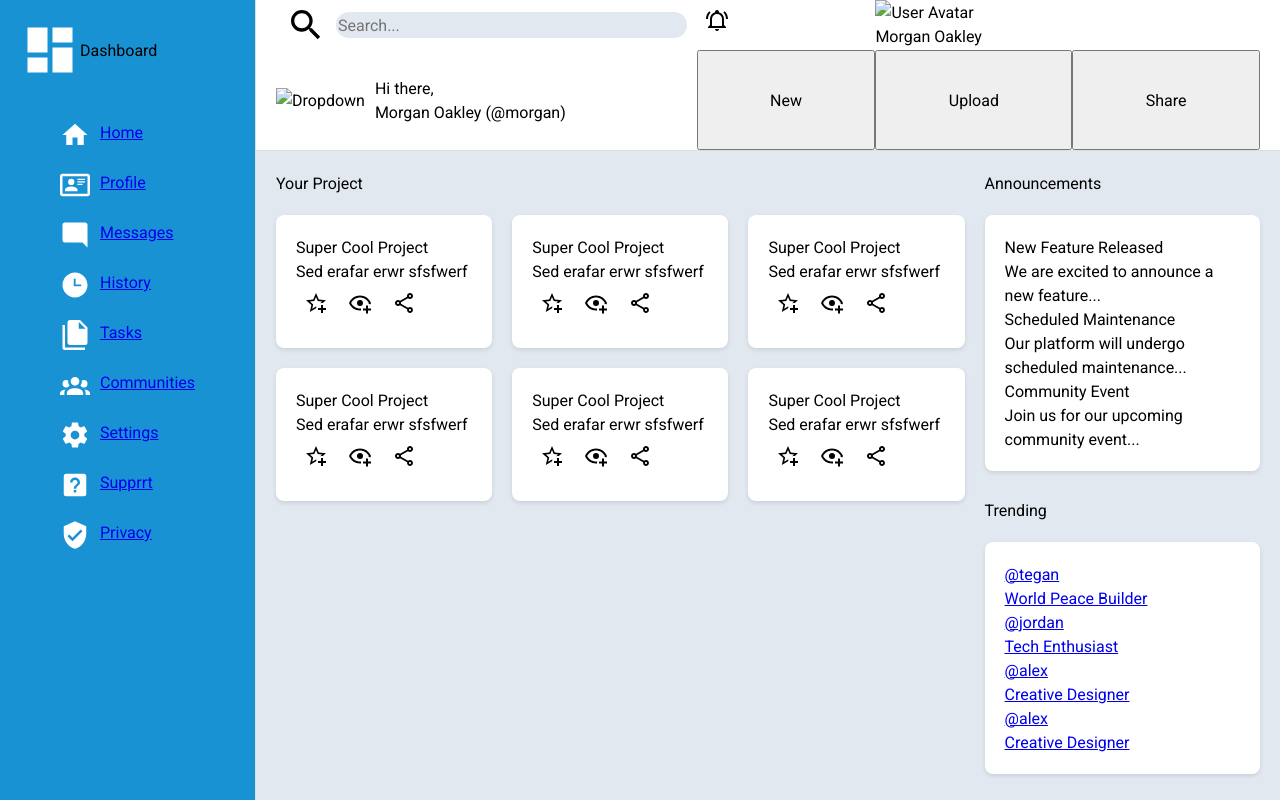
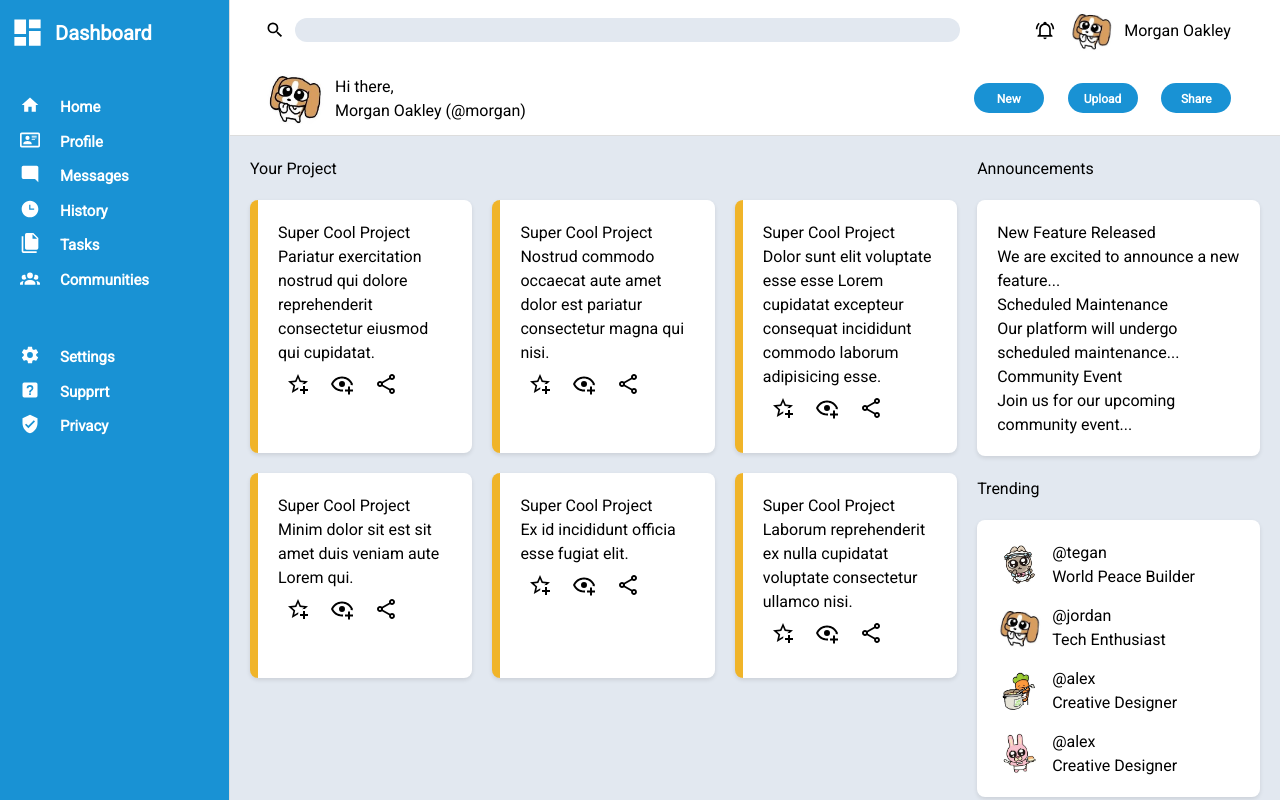
Before and after one commit to 807376899/odin-Admin-Dashboard, a plain HTML site: page index.html in a window 1280 px wide. Drawn offline with Linux system fonts and the light colour scheme.

Commit message:
change sidebar layout and add avatar images

```diff
--- a/index.html
+++ b/index.html
@@ -57,23 +57,26 @@
       <div class="header">
         <div class="search-bar">
           <img src="img/magnify.svg" alt="">
-          <input type="text" placeholder="Search..." />
+          <input type="text"  />
         </div>
         <button class="alert-button"></button>
         <div class="user-profile">
-          <img src="user-avatar.png" alt="User Avatar" />
+          <img class="avatar" src="img/dd.jpg" alt="User Avatar" />
           <span>Morgan Oakley</span>
         </div>
         <div class="user-greeting">
-          <img src="dropdown-icon.png" alt="Dropdown" />
+          <img class="avatar" src="img/dd.jpg" alt="Dropdown" />
           <div>
             <div>Hi there,</div>
             <div>Morgan Oakley (@morgan)</div>
           </div>
         </div>
-        <button class="new">New</button>
-        <button class="upload">Upload</button>
-        <button class="share">Share</button>
+
+        <div class="buttons">
+          <button class="new">New</button>
+          <button class="upload">Upload</button>
+          <button class="share">Share</button>
+        </div>
       </div>
       <div class="content">
           <div class="projects">
@@ -82,7 +85,7 @@
               <div class="card">
                 <div class="card-header">
                   <div class="card-title">Super Cool Project</div>
-                  <div class="card-content">Sed erafar erwr  sfsfwerf</div>
+                  <div class="card-content">Pariatur exercitation nostrud qui dolore reprehenderit consectetur eiusmod qui cupidatat.</div>
                   <div class="card-rich-actions">
                     <button class="collect-button"></button>
                     <button class="like-button"></button>
@@ -93,7 +96,7 @@
               <div class="card">
                 <div class="card-header">
                   <div class="card-title">Super Cool Project</div>
-                  <div class="card-content">Sed erafar erwr  sfsfwerf</div>
+                  <div class="card-content">Nostrud commodo occaecat aute amet dolor est pariatur consectetur magna qui nisi.</div>
                   <div class="card-rich-actions">
                     <button class="collect-button"></button>
                     <button class="like-button"></button>
@@ -104,7 +107,7 @@
               <div class="card">
                 <div class="card-header">
                   <div class="card-title">Super Cool Project</div>
-                  <div class="card-content">Sed erafar erwr  sfsfwerf</div>
+                  <div class="card-content">Dolor sunt elit voluptate esse esse Lorem cupidatat excepteur consequat incididunt commodo laborum adipisicing esse.</div>
                   <div class="card-rich-actions">
                     <button class="collect-button"></button>
                     <button class="like-button"></button>
@@ -115,7 +118,7 @@
               <div class="card">
                 <div class="card-header">
                   <div class="card-title">Super Cool Project</div>
-                  <div class="card-content">Sed erafar erwr  sfsfwerf</div>
+                  <div class="card-content">Minim dolor sit est sit amet duis veniam aute Lorem qui.</div>
                   <div class="card-rich-actions">
                    <button class="collect-button"></button>
                     <button class="like-button"></button>
@@ -126,7 +129,7 @@
               <div class="card">
                 <div class="card-header">
                   <div class="card-title">Super Cool Project</div>
-                  <div class="card-content">Sed erafar erwr  sfsfwerf</div>
+                  <div class="card-content">Ex id incididunt officia esse fugiat elit.</div>
                   <div class="card-rich-actions">
                     <button class="collect-button"></button>
                     <button class="like-button"></button>
@@ -137,7 +140,7 @@
               <div class="card">
                 <div class="card-header">
                   <div class="card-title">Super Cool Project</div>
-                  <div class="card-content">Sed erafar erwr  sfsfwerf</div>
+                  <div class="card-content">Laborum reprehenderit ex nulla cupidatat voluptate consectetur ullamco nisi.</div>
                   <div class="card-rich-actions">
                     <button class="collect-button"></button>
                     <button class="like-button"></button>
@@ -173,11 +176,9 @@
           <div class="trending">
             <div  class="title">Trending</div>
             <div class="trending-cards">
-
-
             <a href="#">
               <div class="trending-avatar">
-                <img src="" alt="">
+                <img class="avatar" src="img/lp.jpg" alt="">
               </div>
               <div class="trending-info">
                 <div class="trending-handle">@tegan</div>
@@ -186,7 +187,7 @@
             </a>
             <a href="#">
               <div class="trending-avatar">
-                <img src="" alt="">
+                <img class="avatar" src="img/dd.jpg" alt="">
               </div>
               <div class="trending-info">
                 <div class="trending-handle">@jordan</div>
@@ -195,7 +196,7 @@
             </a>
             <a href="#">
               <div class="trending-avatar">
-                <img src="" alt="">
+                <img class="avatar" src="img/ztz.jpg" alt="">
               </div>
               <div class="trending-info">
                 <div class="trending-handle">@alex</div>
@@ -204,7 +205,7 @@
             </a>
             <a href="#">
               <div class="trending-avatar">
-                <img src="" alt="">
+                <img class="avatar" src="img/xz.jpg" alt="">
               </div>
               <div class="trending-info">
                 <div class="trending-handle">@alex</div>
--- a/styles.css
+++ b/styles.css
@@ -93,7 +93,7 @@ h6 {
 }
 .container {
   display: grid;
-  grid-template-columns: 1fr 4fr;
+  grid-template-columns: 230px minmax(500px, 1fr);
   grid-template-rows: 1fr 5fr;
   height: 100vh;
   background-color: #e2e8f0;
@@ -102,7 +102,7 @@ h6 {
   grid-row: 1 / 3;
   background-color: #1992d4;
   border-right: 1px solid #ddd;
-  padding: 20px;
+  padding: 15px 10px;
 }
 .logo {
   display: flex;
@@ -110,48 +110,83 @@ h6 {
   align-items: center;
   margin-bottom: 40px;
 }
+.logo > span {
+  font-size: 20px;
+  color: white;
+  font-weight: bold;
+  margin-left: 10px;
+}
 .logo > svg {
-  width: 60px;
-  height: 60px;
+  width: 35px;
+  height: 35px;
   color: white;
 }
 svg {
-  width: 30px;
-  height: 30px;
+  width: 20px;
+  height: 20px;
+}
+ul {
+  display: flex;
+  flex-direction: column;
+  gap: 7px;
+  padding: 0;
+  margin-bottom: 50px;
+  margin-left: 10px;
 }
 li {
   list-style: none;
-  margin-bottom: 20px;
   display: flex;
-  gap: 10px;
+  gap: 20px;
   justify-content: start;
   padding: 0 0;
+}
+li > * {
+  text-decoration: none;
+  color: white;
+  font-size: 15px;
+  font-weight: bold;
+  margin-top: 5px;
 }
 .header {
   grid-column: 2 / 3;
   background-color: white;
   border-bottom: 1px solid #ddd;
   display: grid;
-  grid-template-columns: max(1fr, 0.6vw) 1fr 1fr 1fr;
-  grid-template-rows: 1fr 2fr;
-  padding: 0 20px;
+  grid-template-columns: auto repeat(3, 95px);
+  grid-template-rows: 60px 75px;
+  padding: 0 35px 0 35px;
+  align-items: center;
 }
 .search-bar {
   display: flex;
   align-items: center;
   gap: 10px;
-  padding: 5px 10px;
+}
+.search-bar > img {
+  width: 20px;
+  height: 20px;
 }
 input[type="text"] {
   background-color: #e2e8f0;
   border: none;
   border-radius: 20px;
   outline: none;
-  font-size: 16px;
+  font-size: 15px;
   width: 100%;
+}
+.alert-button {
+  justify-self: end;
 }
 .user-profile {
   grid-column: 3/5;
+  display: flex;
+  gap: 10px;
+  align-items: center;
+  justify-self: center;
+}
+.user-greeting .avatar {
+  width: 60px;
+  height: 60px;
 }
 .user-greeting {
   display: flex;
@@ -159,12 +194,31 @@ input[type="text"] {
   gap: 10px;
   justify-content: start;
 }
+.buttons {
+  grid-column: 2/5;
+  display: flex;
+  justify-content: space-evenly;
+  align-items: center;
+  gap: 10px;
+}
+.buttons > button {
+  background-color: #1992d4;
+  color: white;
+  border: none;
+  border-radius: 20px;
+  cursor: pointer;
+  font-weight: bold;
+  width: 70px;
+  height: 30px;
+  font-size: 12px;
+}
 .content {
   grid-column: 2 / 3;
   display: grid;
   grid-template-columns: 5fr 2fr;
   gap: 20px;
   padding: 20px;
+  overflow-y: auto;
 }
 .projects {
   grid-row: 1/3;
@@ -191,15 +245,17 @@ input[type="text"] {
   grid-template-columns: repeat(auto-fill, minmax(200px, 1fr));
   gap: 20px;
 }
-.search-bar > img {
-  width: 40px;
-  height: 40px;
+.card {
+  display: flex;
+  flex-direction: column;
+  gap: 10px;
+  border-left: #f0b429 8px solid;
 }
 .alert-button {
   background: url(img/bell-ring-outline.svg) no-repeat center;
-  background-size: 24px 24px;
-  width: 40px;
-  height: 40px;
+  background-size: 20px 20px;
+  width: 20px;
+  height: 20px;
   border: none;
   cursor: pointer;
 }
@@ -227,3 +283,21 @@ input[type="text"] {
   border: none;
   cursor: pointer;
 }
+.avatar {
+  border-radius: 50%;
+  object-fit: cover;
+  width: 45px;
+  height: 45px;
+}
+.trending-cards {
+  display: flex;
+  flex-direction: column;
+  gap: 15px;
+}
+.trending-cards > a {
+  display: flex;
+  gap: 10px;
+  text-decoration: none;
+  color: black;
+  align-items: center;
+}
```
Also changed, not shown: img/dd.jpg (added), img/lp.jpg (added), img/xz.jpg (added), img/ztz.jpg (added).
